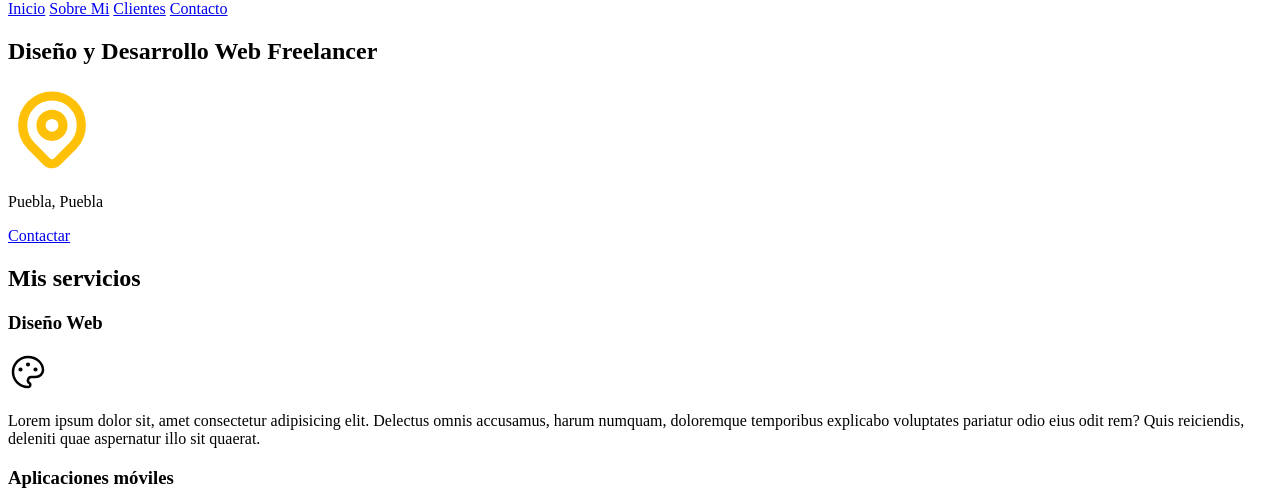
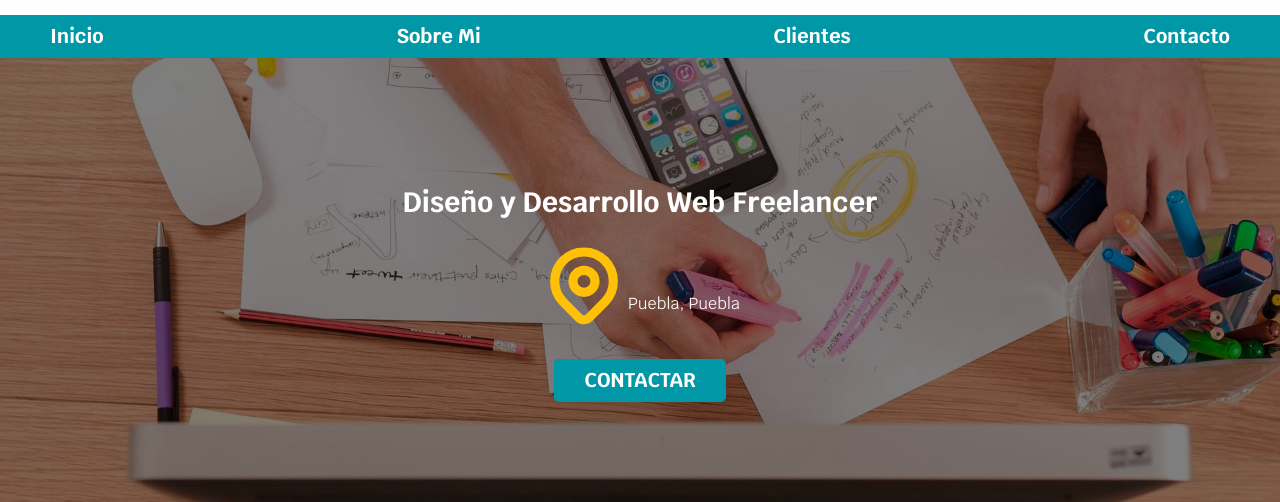
Before and after one commit to Skierhy/Proyecto-freelancer, a plain HTML site: page index.html in a window 1280 px wide. Shown: the part 80-582 px from the top of the page. Drawn offline with Linux system fonts and the light colour scheme; the site is published under a folder, as on GitHub Pages, so addresses that start at the root find nothing.

Commit message:
mejoras en general v2

```diff
--- a/index.html
+++ b/index.html
@@ -5,8 +5,8 @@
 		<meta http-equiv="X-UA-Compatible" content="IE=edge" />
 		<meta name="viewport" content="width=device-width, initial-scale=1.0" />
 		<title>Diseñador Freelancer</title>
-		<link rel="preload" href="/css/Normalize.css" as="style" />
-		<link rel="stylesheet" href="/css/Normalize.css" />
+		<link rel="preload" href="./css/Normalize.css" as="style" />
+		<link rel="stylesheet" href="./css/Normalize.css" />
 		<link rel="preconnect" href="https://fonts.googleapis.com" />
 		<link rel="preconnect" href="https://fonts.gstatic.com" crossorigin />
 		<link
@@ -14,8 +14,8 @@
 			rel="stylesheet"
 		/>
 		<!--Mejor el rendimiento en cargar mi hoja de estilo-->
-		<link rel="preload" href="/css/Style.css" as="style" />
-		<link rel="stylesheet" href="/css/Style.css" />
+		<link rel="preload" href="./css/Style.css" as="style" />
+		<link rel="stylesheet" href="./css/Style.css" />
 	</head>
 	<body>
 		<header>
```
